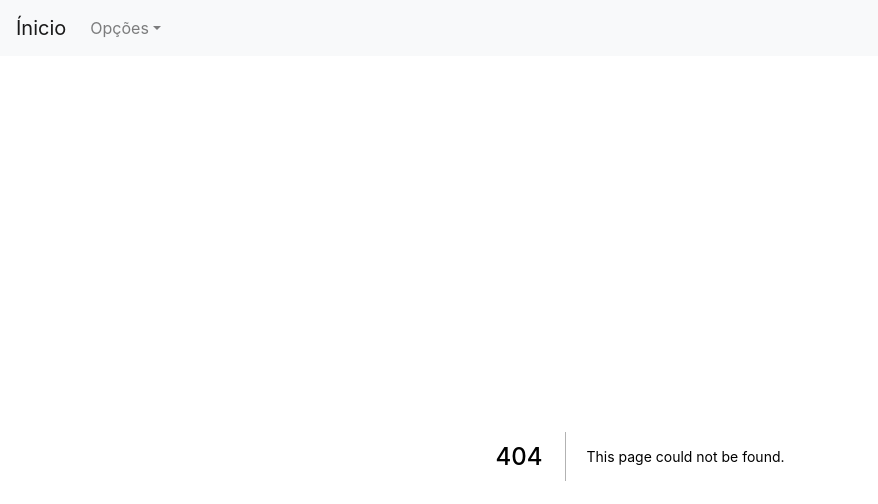
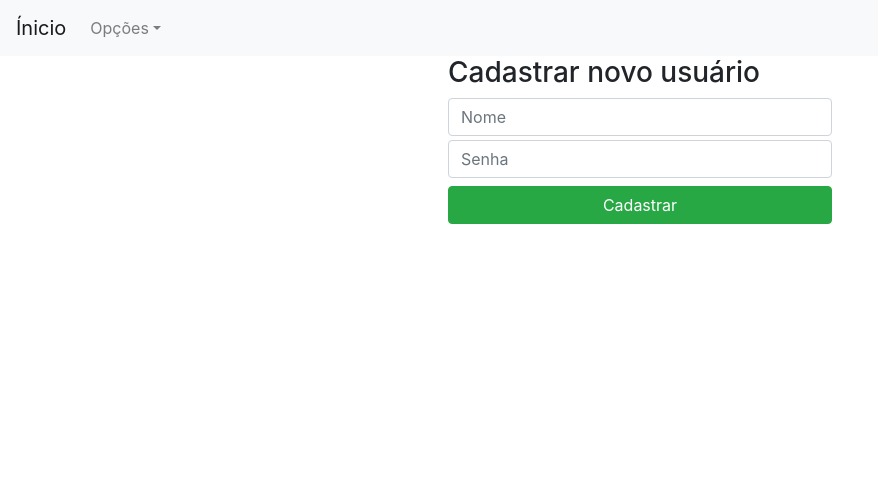
Before and after one commit to Pauloo27/shop, a Next.js app in the folder frontend/: page /register in a window 1280 px wide. Before the commit this address had no page. Shown: the top 504 px of the page, without its empty margins (0-878 px from the left). Built offline with nearby package versions, Linux system fonts and the light colour scheme.

Commit message:
Add register form

```diff
--- a/frontend/pages/login.js
+++ b/frontend/pages/login.js
@@ -43,7 +43,7 @@ export default function Login() {
           type="text"
           autoComplete="off"
           className="form-control mt-1"
-          placeholder="Usuário"
+          placeholder="Nome"
         />
         <input
           ref={passwordRef}
--- /dev/null
+++ b/frontend/pages/register.js
@@ -0,0 +1,51 @@
+import { useRef, useState, useCallback } from "react";
+import { useRouter } from "next/router";
+import API from "../services/API";
+import General from "../styles/General.module.css";
+
+export default function Register() {
+  const usernameRef = useRef(null);
+  const passwordRef = useRef(null);
+  const [registerStatus, setRegisterStatus] = useState(undefined);
+  const router = useRouter();
+
+  const showRegisterStatus = useCallback(() => {
+    if (registerStatus === undefined) return null;
+    if (registerStatus === true) router.push("/");
+    return (
+      <span className={`text-${registerStatus.type}`}>
+        {registerStatus.msg}
+      </span>
+    );
+  }, [registerStatus]);
+
+  const doRegister = useCallback(() => {
+    console.log("Register");
+  });
+
+  return (
+    <div className={General.content_container}>
+      <h3>Cadastrar novo usuário</h3>
+      {showRegisterStatus()}
+      <div className="">
+        <input
+          ref={usernameRef}
+          type="text"
+          autoComplete="off"
+          className="form-control mt-1"
+          placeholder="Nome"
+        />
+        <input
+          ref={passwordRef}
+          type="password"
+          autoComplete="off"
+          className="form-control mt-1"
+          placeholder="Senha"
+        />
+        <button className="btn btn-success mt-2 w-100" onClick={doRegister}>
+          Cadastrar
+        </button>
+      </div>
+    </div>
+  );
+}
```
